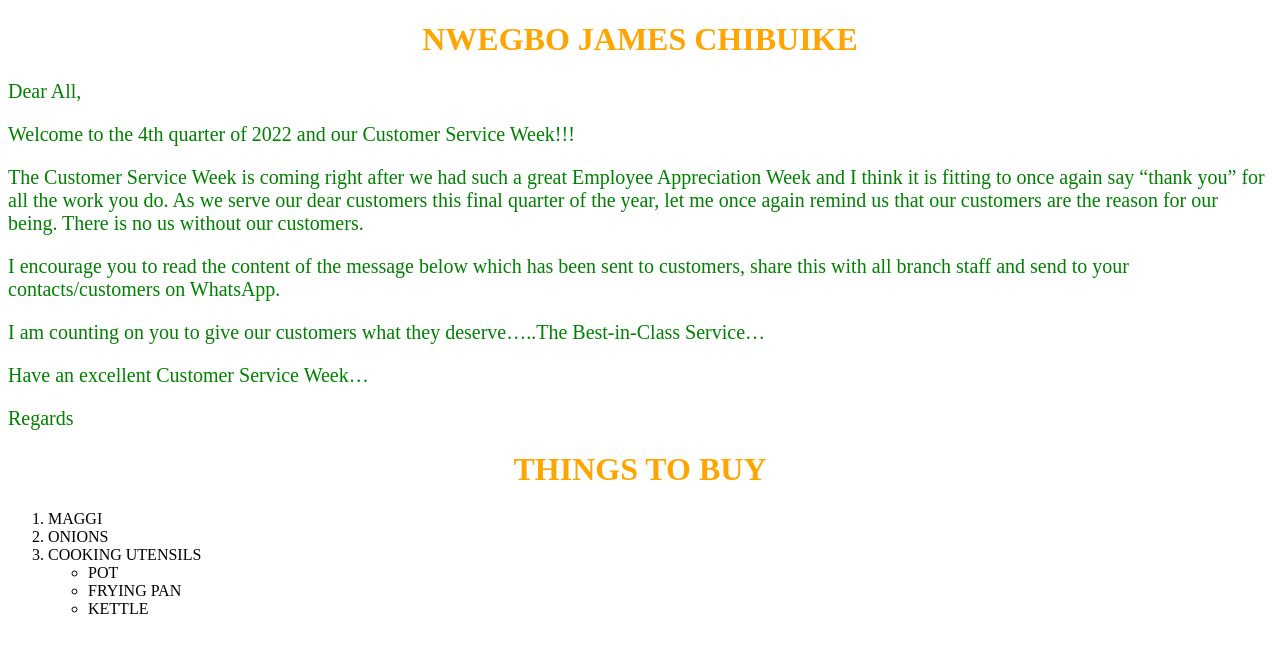
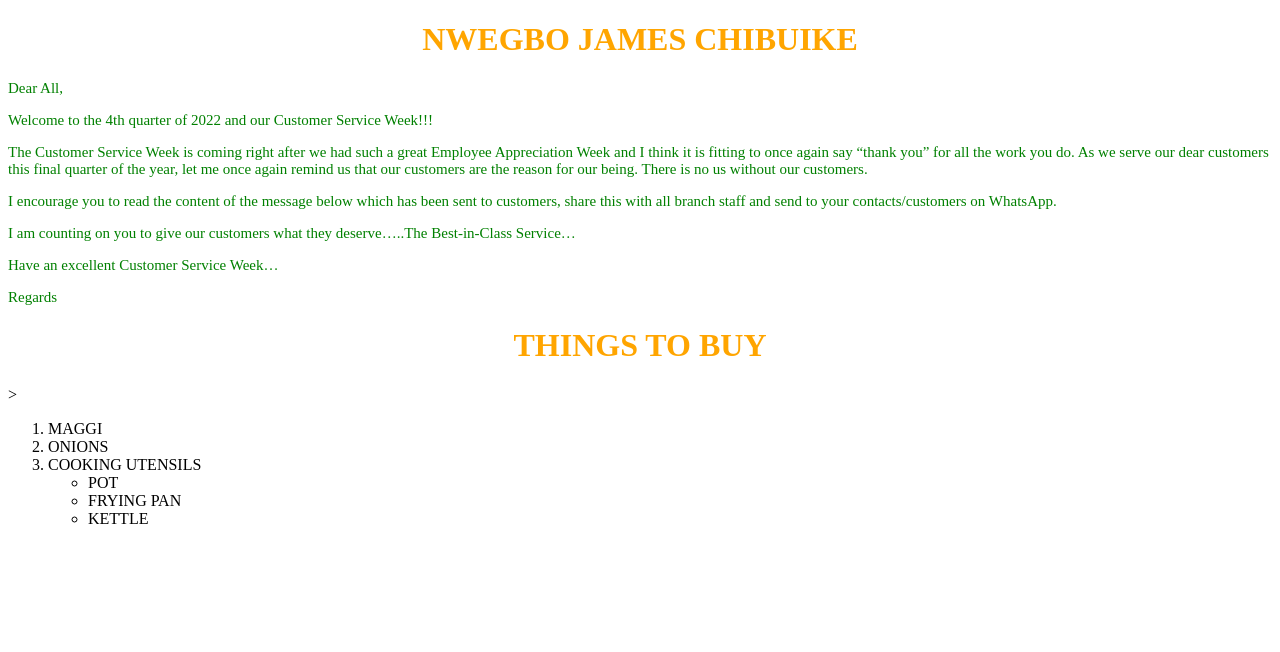
Before and after one commit to Jamesnwegbo/FURTHER-PRACTICE, a plain HTML site: page site/index.html in a window 1280 px wide. Drawn offline with Linux system fonts and the light colour scheme.

Commit message:
list font color added

```diff
--- a/site/index.html
+++ b/site/index.html
@@ -6,10 +6,13 @@
 	<style type="text/css">
 		p{ color: green;
 		font: italic;
-		font-size: 20px}
+		font-size: 15px}
 
 		h1{ color: orange;
 		text-align: center;}
+		section li {color: mauve;
+			font-style: italic;
+		}
 	</style>
 </head>
 <body>
@@ -38,8 +41,9 @@
 
 
 
-<p>Regards    </p>
+<p>Regards</p>
 
-<p><h1>THINGS TO BUY</h1><OL><LI>MAGGI</LI><LI>ONIONS</LI><LI>COOKING UTENSILS<UL><LI>POT</LI><LI>FRYING PAN</LI><LI>KETTLE</LI></UL></LI></OL></p>
+<h1>THINGS TO BUY</h1>
+	<section></section>><OL><LI>MAGGI</LI><LI>ONIONS</LI><LI>COOKING UTENSILS<UL><LI>POT</LI><LI>FRYING PAN</LI><LI>KETTLE</LI></UL></LI></OL></section>
 </body>
 </html>
```
